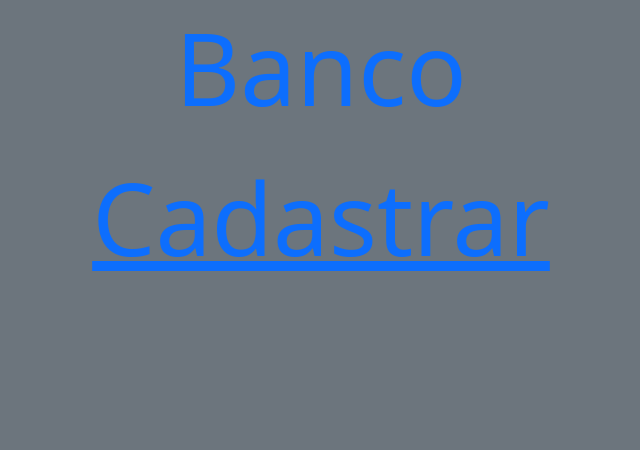
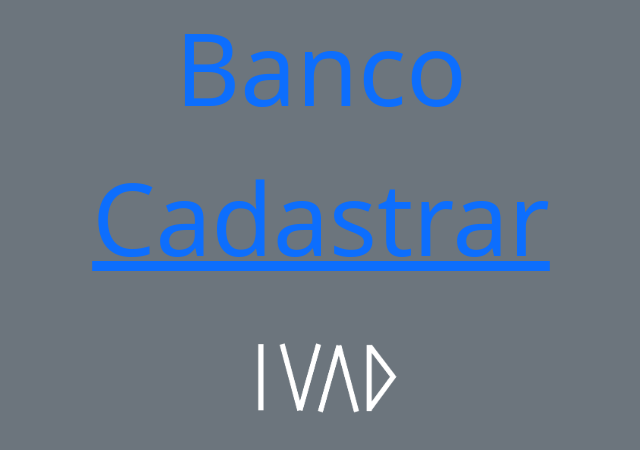
Before and after one commit to sgcavalcante/setup_app2, a Django app: page / in a window 1280 px wide. Shown: the part 350-800 px from the top of the page, without its empty margins (319-959 px from the left). Run offline with Django 4.2, Linux system fonts and the light colour scheme.

Commit message:
add imagens

```diff
--- a/Templates/index.html
+++ b/Templates/index.html
@@ -14,7 +14,8 @@
         <a href="{% url 'home' %}" style="text-decoration:none">Banco</a>
         <br>
         <a href="{% url 'cadastrar_subestacao' %}">Cadastrar</a>
-
+        <br>
+        <img src="/static/img/ivad_transparente.png" style="width: 15%;" alt="">
     </div>
  <script type="module" src="https://cdn.jsdelivr.net/npm/bootstrap@5.3.0/dist/js/bootstrap.bundle.min.js"></script>
 </body>
```
Also changed, not shown: static/img/OIG.Wi.jpg (added), static/img/OIG.jpg (added), static/img/epsolum.jpg (added), static/img/epsolum1.jpg (added), static/img/epsolum_fundo_preto.jpg (added), static/img/ivad.png (added), static/img/ivad_green.png (added), static/img/ivad_red.png (added), static/img/ivad_transparente.png (added), static/img/vs.jpg (added).
